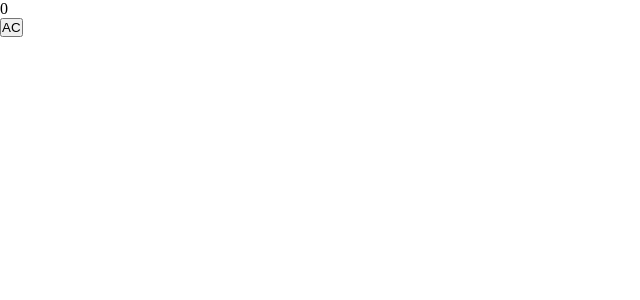
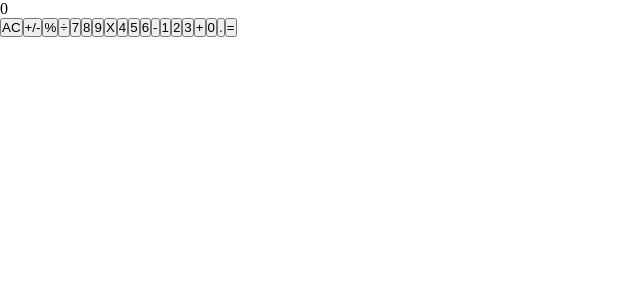
Before and after one commit to M-AminAlizadeh/Mathmagician, a React (Create React App) app: page / in a window 1280 px wide. Shown: the top 300 px of the page, without its empty margins (0-640 px from the left). Built offline with nearby package versions, Linux system fonts and the light colour scheme.

Commit message:
Build initial structure of calculator btns

```diff
--- a/src/Components/Calculator.jsx
+++ b/src/Components/Calculator.jsx
@@ -1,11 +1,16 @@
 import Button from './Button';
 import Result from './Result';
 
-const Calculator = () => (
-  <>
-    <Result value="0" />
-    <Button value="AC" />
-  </>
-);
+const Calculator = () => {
+  const btns = ['AC', '+/-', '%', '÷', '7', '8', '9', 'X', '4', '5', '6', '-',
+    '1', '2', '3', '+', '0', '.', '='];
+  return (
+    <section className='calculator'>
+      <Result value="0" />
+      {btns.map((btn) => <Button key={btn} value={btn} />)}
+
+    </section>
+  );
+};
 
 export default Calculator;
```
